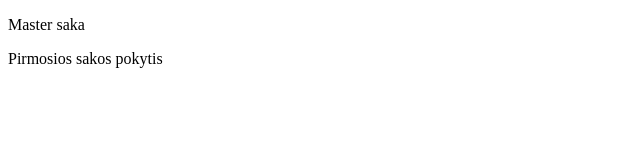
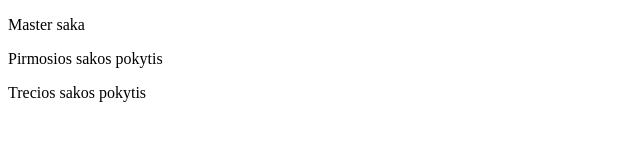
Before and after one commit to domi-sau/sakos-test, a plain HTML site: page index.html in a window 1280 px wide. Shown: the whole page, without its empty margins (0-640 px from the left). Drawn offline with Linux system fonts and the light colour scheme.

Commit message:
Pridejau trecia saka

```diff
--- a/index.html
+++ b/index.html
@@ -6,6 +6,7 @@
     <title>Testing-branches</title>
     <p>Master saka</p>
     <p>Pirmosios sakos pokytis</p>
+    <p>Trecios sakos pokytis</p>
 </head>
 <body>
 
```
